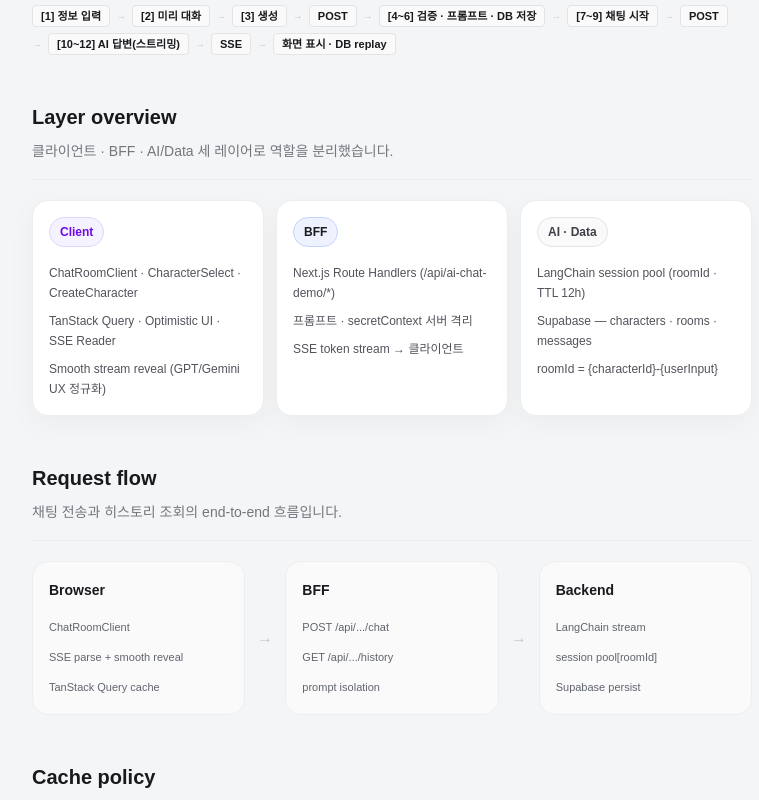
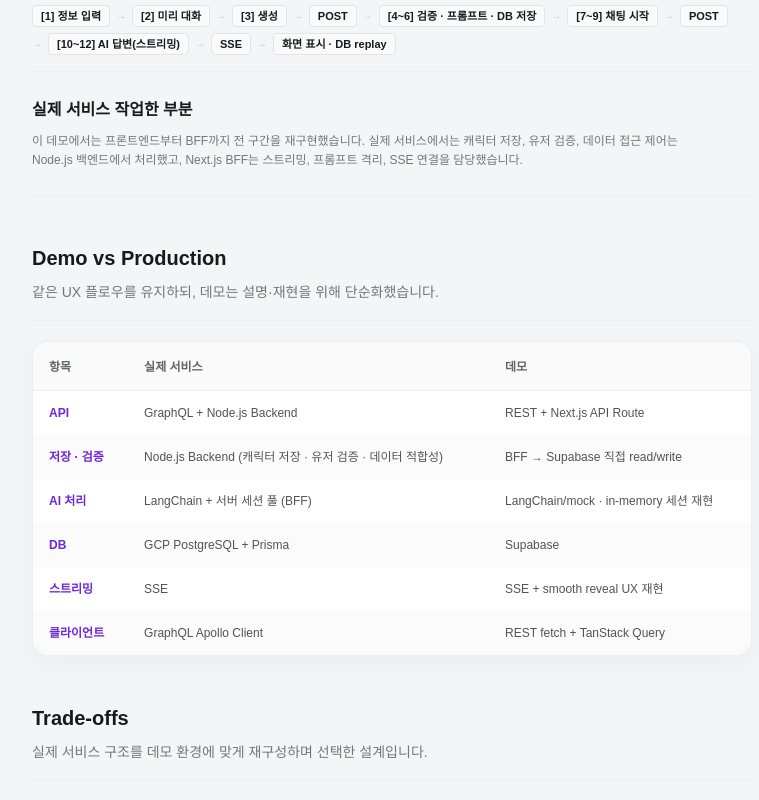
Before and after one commit to ChanGeunPark/Archive-Demo, a Next.js app: page /demos/character-chat-replay/technical-notes in a window 1280 px wide. Shown: the part 900-1700 px from the top of the page, without its empty margins (248-1007 px from the left). Built offline with nearby package versions, Linux system fonts and the light colour scheme.

Commit message:
[update] UI 개선: 하이라이트 항목 제목 및 설명 수정, TechnicalNotes 컴포넌트 내용 정리 및 불필요한 코드 삭제, CharacterSelectHeader에 아이콘 추가

```diff
--- a/app/demos/character-chat-replay/_components/TechnicalNotes.tsx
+++ b/app/demos/character-chat-replay/_components/TechnicalNotes.tsx
@@ -1,93 +1,5 @@
 import Typography from "@/components/typography/Typography";
 import Image from "next/image";
-
-const messagePriority = [
-  "local(stream)",
-  "React Query",
-  "SSR initial",
-] as const;
-
-const layers = [
-  {
-    label: "Client",
-    accent: "border-violet-200 bg-violet-50 text-violet-700",
-    items: [
-      "ChatRoomClient · CharacterSelect · CreateCharacter",
-      "TanStack Query · Optimistic UI · SSE Reader",
-      "Smooth stream reveal (GPT/Gemini UX 정규화)",
-    ],
-  },
-  {
-    label: "BFF",
-    accent: "border-indigo-200 bg-indigo-50 text-indigo-700",
-    items: [
-      "Next.js Route Handlers (/api/ai-chat-demo/*)",
-      "프롬프트 · secretContext 서버 격리",
-      "SSE token stream → 클라이언트",
-    ],
-  },
-  {
-    label: "AI · Data",
-    accent: "border-zinc-200 bg-zinc-50 text-zinc-700",
-    items: [
-      "LangChain session pool (roomId · TTL 12h)",
-      "Supabase — characters · rooms · messages",
-      "roomId = {characterId}-{userInput}",
-    ],
-  },
-] as const;
-
-const flowSteps = [
-  {
-    title: "Browser",
-    lines: [
-      "ChatRoomClient",
-      "SSE parse + smooth reveal",
-      "TanStack Query cache",
-    ],
-  },
-  {
-    title: "BFF",
-    lines: ["POST /api/.../chat", "GET /api/.../history", "prompt isolation"],
-  },
-  {
-    title: "Backend",
-    lines: ["LangChain stream", "session pool[roomId]", "Supabase persist"],
-  },
-] as const;
-
-const cachePolicies = [
-  {
-    layer: "UI · localMessages",
-    target: "스트리밍 중 메시지",
-    policy: "채팅 중 최우선 · 완료 후 setQueryData",
-    purpose: "스트림 UX · 캐시 동기화",
-  },
-  {
-    layer: "React Query · history",
-    target: "채팅방 메시지",
-    policy: "staleTime 0 · refetchOnMount always · placeholderData",
-    purpose: "재진입 시 DB 동기화",
-  },
-  {
-    layer: "React Query · characters",
-    target: "캐릭터 목록",
-    policy: "전역 staleTime 5min · mutation cache patch",
-    purpose: "목록 속도 · CRUD 반영",
-  },
-  {
-    layer: "LangChain session",
-    target: "roomId 컨텍스트",
-    policy: "서버 RAM Map · TTL 12h · limit 16 · preview no-cache",
-    purpose: "연속 대화 시 DB history 재조회 생략",
-  },
-  {
-    layer: "Source of truth",
-    target: "Supabase messages",
-    policy: "persist · fetch no-store",
-    purpose: "영속 저장 · 재입장 기준",
-  },
-] as const;
 
 const tradeoffs = [
   {
@@ -110,15 +22,42 @@ const tradeoffs = [
     gain: "같은 roomId로 재입장해도 Supabase 기준 최신 history를 보여줍니다.",
     cost: "채팅방을 열 때마다 GET /history를 다시 호출합니다.",
   },
+] as const;
+
+const serviceComparison = [
   {
-    title: "REST + TanStack Query (데모)",
-    gain: "포트폴리오 데모를 단순한 API 계층으로 재현·설명하기 쉽습니다.",
-    cost: "실서비스 CHIZU COMICS의 GraphQL·캐시 정책과는 구현이 다릅니다.",
+    item: "API",
+    production: "GraphQL + Node.js Backend",
+    demo: "REST + Next.js API Route",
+  },
+  {
+    item: "저장 · 검증",
+    production: "Node.js Backend (캐릭터 저장 · 유저 검증 · 데이터 적합성)",
+    demo: "BFF → Supabase 직접 read/write",
+  },
+  {
+    item: "AI 처리",
+    production: "LangChain + 서버 세션 풀 (BFF)",
+    demo: "LangChain/mock · in-memory 세션 재현",
+  },
+  {
+    item: "DB",
+    production: "GCP PostgreSQL + Prisma",
+    demo: "Supabase",
+  },
+  {
+    item: "스트리밍",
+    production: "SSE",
+    demo: "SSE + smooth reveal UX 재현",
+  },
+  {
+    item: "클라이언트",
+    production: "GraphQL Apollo Client",
+    demo: "REST fetch + TanStack Query",
   },
 ] as const;
 
-const flowBadgeClass =
-  "border-[#E4E4E7] bg-[#FAFAFA] text-[#52525B]";
+const flowBadgeClass = "border-[#E4E4E7] bg-[#FAFAFA] text-[#52525B]";
 
 const allFlowBadges = [
   "[1] 정보 입력",
@@ -139,7 +78,10 @@ function FlowBadgeTrail() {
       {allFlowBadges.map((label, index) => (
         <div key={`${label}-${index}`} className="flex items-center gap-1.5">
           {index > 0 && (
-            <span aria-hidden className="text-[10px] font-medium text-[#C4C8CC]">
+            <span
+              aria-hidden
+              className="text-[10px] font-medium text-[#C4C8CC]"
+            >
               →
             </span>
           )}
@@ -188,7 +130,7 @@ export function TechnicalNotes() {
           color="#17191C"
           className="leading-tight"
         >
-          AI 채팅 핵심 플로우
+          AI 채팅 플로우 재구성
         </Typography>
         <Typography
           variant="body2"
@@ -210,95 +152,40 @@ export function TechnicalNotes() {
           />
         </div>
         <FlowBadgeTrail />
+
+        <section className="space-y-2 border-t border-[#EDEEEF] border-b pb-6">
+          <Typography
+            variant="body1"
+            weight={600}
+            color="#17191C"
+            className="pt-6"
+          >
+            실제 서비스 작업한 부분
+          </Typography>
+          <Typography
+            variant="body3"
+            weight={500}
+            color="#72777E"
+            className="mt-2 max-w-2xl break-keep leading-relaxed"
+          >
+            이 데모에서는 프론트엔드부터 BFF까지 전 구간을 재구현했습니다. 실제
+            서비스에서는 캐릭터 저장, 유저 검증, 데이터 접근 제어는 Node.js
+            백엔드에서 처리했고, Next.js BFF는 스트리밍, 프롬프트 격리, SSE
+            연결을 담당했습니다.
+          </Typography>
+        </section>
       </header>
 
       <div className="space-y-5">
         <SectionHeading
-          title="Layer overview"
-          description="클라이언트 · BFF · AI/Data 세 레이어로 역할을 분리했습니다."
-        />
-        <div className="grid gap-3 sm:grid-cols-3">
-          {layers.map((layer) => (
-            <article
-              key={layer.label}
-              className="flex flex-col rounded-2xl border border-[#EDEEEF] bg-white p-4 shadow-[0_8px_30px_rgba(15,23,42,0.04)]"
-            >
-              <Typography
-                as="span"
-                variant="body3"
-                weight={700}
-                className={`inline-flex w-fit rounded-full border px-2.5 py-1 ${layer.accent}`}
-              >
-                {layer.label}
-              </Typography>
-              <ul className="mt-4 flex-1 space-y-2">
-                {layer.items.map((item) => (
-                  <li key={item}>
-                    <Typography
-                      variant="body3"
-                      color="#52525b"
-                      className="break-keep"
-                    >
-                      {item}
-                    </Typography>
-                  </li>
-                ))}
-              </ul>
-            </article>
-          ))}
-        </div>
-      </div>
-
-      <div className="space-y-5">
-        <SectionHeading
-          title="Request flow"
-          description="채팅 전송과 히스토리 조회의 end-to-end 흐름입니다."
-        />
-        <div className="grid gap-3 md:grid-cols-[1fr_auto_1fr_auto_1fr] md:items-stretch">
-          {flowSteps.map((step, index) => (
-            <div key={step.title} className="contents">
-              <article className="rounded-2xl border border-[#EDEEEF] bg-[#FAFAFB] p-4">
-                <Typography variant="body2" weight={700} color="#17191C">
-                  {step.title}
-                </Typography>
-                <ul className="mt-3 space-y-1.5">
-                  {step.lines.map((line) => (
-                    <li key={line}>
-                      <Typography
-                        as="span"
-                        variant="body3"
-                        color="#60656C"
-                        className="font-mono text-[11px]"
-                      >
-                        {line}
-                      </Typography>
-                    </li>
-                  ))}
-                </ul>
-              </article>
-              {index < flowSteps.length - 1 && (
-                <div
-                  aria-hidden
-                  className="hidden items-center justify-center text-[#C4C8CC] md:flex"
-                >
-                  →
-                </div>
-              )}
-            </div>
-          ))}
-        </div>
-      </div>
-
-      <div className="space-y-5">
-        <SectionHeading
-          title="Cache policy"
-          description="레이어마다 캐시 목적과 갱신 시점이 다릅니다."
+          title="Demo vs Production"
+          description="같은 UX 플로우를 유지하되, 데모는 설명·재현을 위해 단순화했습니다."
         />
         <div className="overflow-x-auto rounded-2xl border border-[#EDEEEF] bg-white shadow-[0_8px_30px_rgba(15,23,42,0.04)]">
-          <table className="w-full min-w-[640px] border-collapse text-left">
+          <table className="w-full min-w-[560px] border-collapse text-left">
             <thead>
               <tr className="border-b border-[#EDEEEF] bg-[#FAFAFB]">
-                {["Layer", "대상", "정책", "목적"].map((head) => (
+                {["항목", "실제 서비스", "데모"].map((head) => (
                   <th key={head} className="px-4 py-3">
                     <Typography
                       as="span"
@@ -313,19 +200,14 @@ export function TechnicalNotes() {
               </tr>
             </thead>
             <tbody>
-              {cachePolicies.map((row, index) => (
+              {serviceComparison.map((row, index) => (
                 <tr
-                  key={row.layer}
+                  key={row.item}
                   className={index % 2 === 0 ? "bg-white" : "bg-[#FAFAFB]/80"}
                 >
                   <td className="px-4 py-3 align-top">
                     <Typography variant="body3" weight={600} color="#6d28d9">
-                      {row.layer}
-                    </Typography>
-                  </td>
-                  <td className="px-4 py-3 align-top">
-                    <Typography variant="body3" color="#52525b">
-                      {row.target}
+                      {row.item}
                     </Typography>
                   </td>
                   <td className="px-4 py-3 align-top">
@@ -334,7 +216,7 @@ export function TechnicalNotes() {
                       color="#52525b"
                       className="break-keep"
                     >
-                      {row.policy}
+                      {row.production}
                     </Typography>
                   </td>
                   <td className="px-4 py-3 align-top">
@@ -343,7 +225,7 @@ export function TechnicalNotes() {
                       color="#52525b"
                       className="break-keep"
                     >
-                      {row.purpose}
+                      {row.demo}
                     </Typography>
                   </td>
                 </tr>
@@ -356,7 +238,7 @@ export function TechnicalNotes() {
       <div className="space-y-5">
         <SectionHeading
           title="Trade-offs"
-          description="의도적으로 선택한 타협입니다."
+          description="실제 서비스 구조를 데모 환경에 맞게 재구성하며 선택한 설계입니다."
         />
         <div className="grid gap-3 sm:grid-cols-2">
           {tradeoffs.map((item, index) => (
--- a/app/demos/character-chat-replay/_components/character-select/CharacterSelectHeader.tsx
+++ b/app/demos/character-chat-replay/_components/character-select/CharacterSelectHeader.tsx
@@ -1,12 +1,23 @@
 import Link from "next/link";
 import Typography from "@/components/typography/Typography";
+import KeyboardArrowLeftIcon from "@/components/icons/arrow/KeyboardArrowLeftIcon";
 
 export function CharacterSelectHeader() {
   return (
     <header className="sticky top-0 z-10 border-b border-[#EDEEEF] bg-white/95 px-4 py-4 backdrop-blur">
       <div className="flex items-center justify-between">
-        <Link href="/">
-          <Typography as="span" variant="body2" weight={600} color="#60656C">
+        <Link
+          href="/"
+          className="flex items-center gap-1.5 transition group hover:opacity-80"
+        >
+          <KeyboardArrowLeftIcon className="group-hover:opacity-80 fill-[#60656C]" />
+          <Typography
+            as="span"
+            variant="body2"
+            weight={600}
+            color="#60656C"
+            className="group-hover:opacity-80"
+          >
             Archive Demo
           </Typography>
         </Link>
--- a/app/page.tsx
+++ b/app/page.tsx
@@ -56,9 +56,21 @@ const accentStyles = {
 } as const;
 
 const highlights = [
-  { value: "2", label: "CHIZU COMICS · CHIZU 프로젝트" },
-  { value: "6+", label: "체험 가능한 사용자 플로우" },
-  { value: "Live", label: "스트리밍 AI · Supabase 히스토리" },
+  {
+    value: "2",
+    title: "Rebuilt demos",
+    subtitle: "CHIZU COMICS · CHIZU",
+  },
+  {
+    value: "6+",
+    title: "Core flows",
+    subtitle: "생성 · 채팅 · 저장 · 구매 · 동기화 · 라이선스",
+  },
+  {
+    value: "Live",
+    title: "Interactive replay",
+    subtitle: "SSE · Supabase · Mock API",
+  },
 ];
 
 export default function Home() {
@@ -144,14 +156,17 @@ export default function Home() {
         <section className="mt-10 grid gap-4 sm:grid-cols-3 lg:mt-12">
           {highlights.map((item) => (
             <div
-              key={item.label}
+              key={item.title}
               className="rounded-2xl border border-white/70 bg-white/65 p-5 shadow-[0_12px_40px_rgba(15,23,42,0.06)] backdrop-blur-md"
             >
               <Typography variant="h2" weight={700} color="#09090b">
                 {item.value}
               </Typography>
+              <Typography variant="body2" weight={600} color="#09090b" className="mt-1">
+                {item.title}
+              </Typography>
               <Typography variant="body3" color="#71717a" className="mt-1">
-                {item.label}
+                {item.subtitle}
               </Typography>
             </div>
           ))}
```
